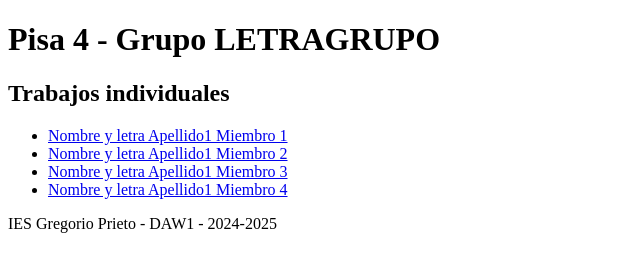
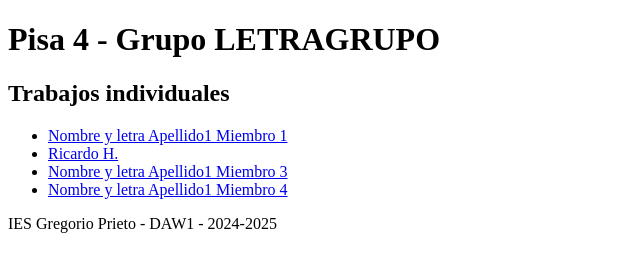
Before and after one commit to AlonsoAlmodovar2006/git_pisa4_b, a plain HTML site: page index.html in a window 1280 px wide. Shown: the whole page, without its empty margins (0-640 px from the left). Drawn offline with Linux system fonts and the light colour scheme.

Commit message:
Actualizando index Higueras

```diff
--- a/index.html
+++ b/index.html
@@ -15,7 +15,7 @@
         <h2>Trabajos individuales</h2>
         <ul>
             <li><a href="#">Nombre y letra Apellido1 Miembro 1</a></li>
-            <li><a href="#">Nombre y letra Apellido1 Miembro 2</a></li>
+            <li><a href="/html_pisa4_B_Higueras/index_pisa4_B_Higueras.html">Ricardo H.</a></li>
             <li><a href="#">Nombre y letra Apellido1 Miembro 3</a></li>
             <li><a href="#">Nombre y letra Apellido1 Miembro 4</a></li>
         </ul>
```
